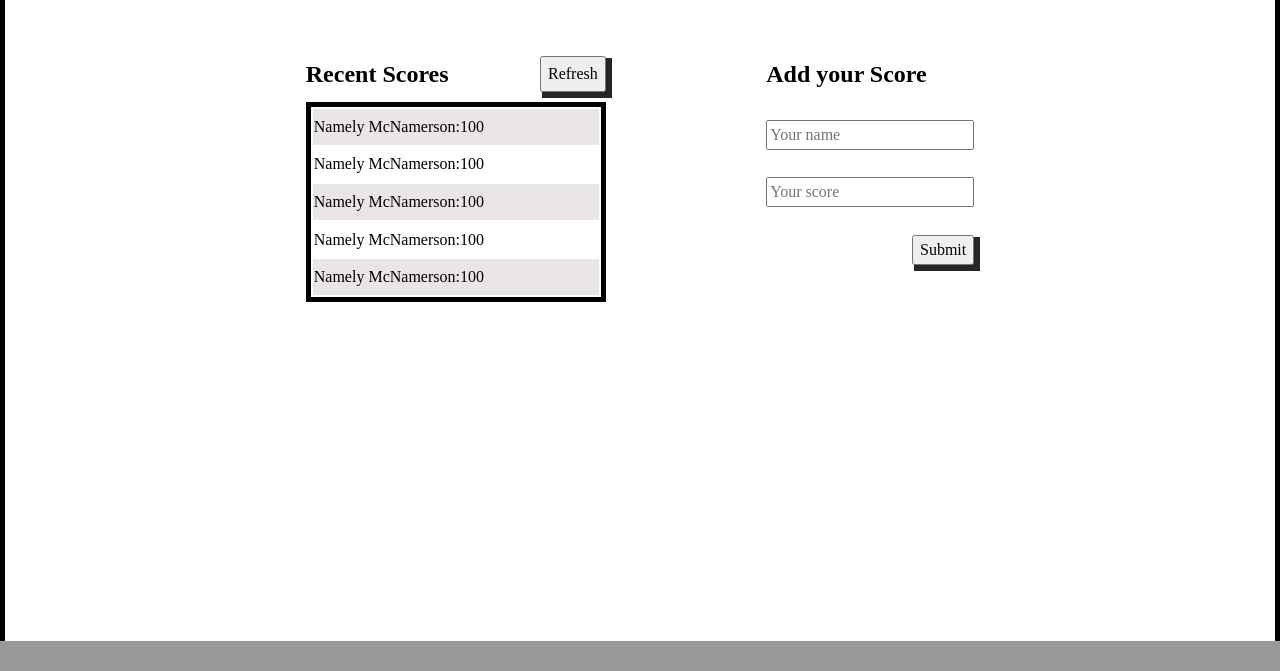
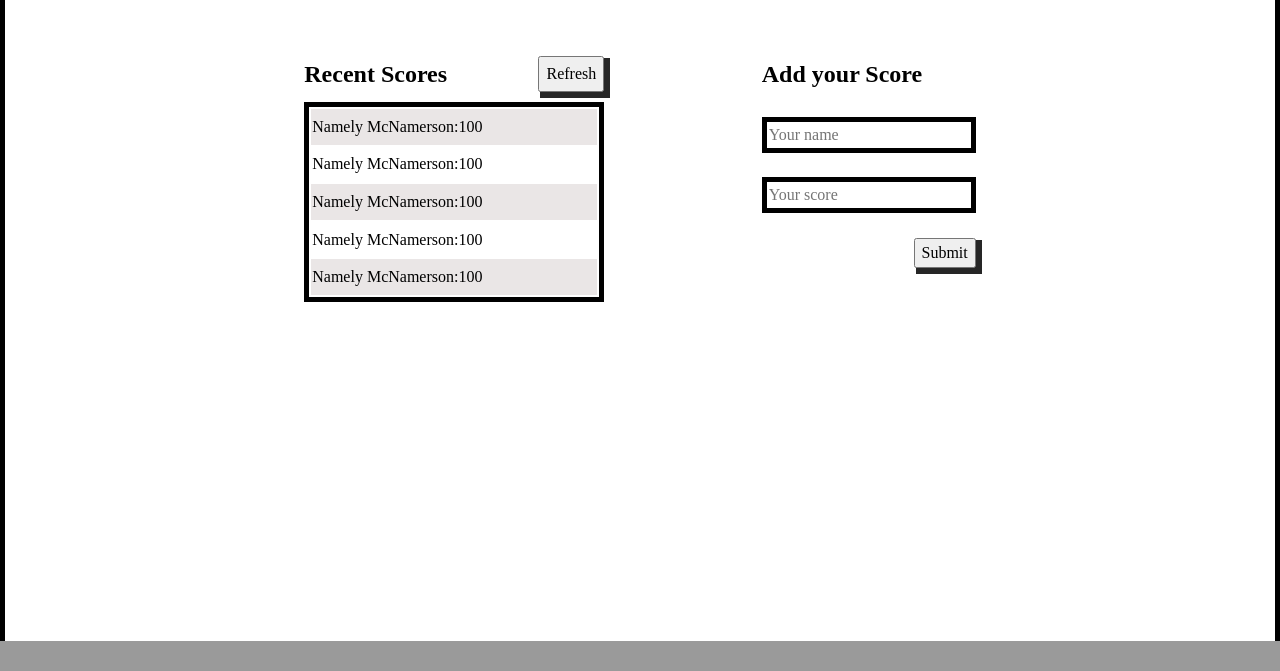
Before and after one commit to MosDevx/LeaderBoard, a website built with webpack: page src/index.html in a window 1280 px wide. Shown: the part 129-800 px from the top of the page. Built offline with nearby package versions, Linux system fonts and the light colour scheme.

Commit message:
style input

```diff
--- a/src/style.css
+++ b/src/style.css
@@ -115,7 +115,9 @@ h6 {
   justify-content: space-evenly;
   height: 200px;
 }
-
+input{
+  border:5px solid black;
+}
 .table {
   border: 5px solid black;
   width: 300px;
```
Also changed, not shown: dist/main.js.
